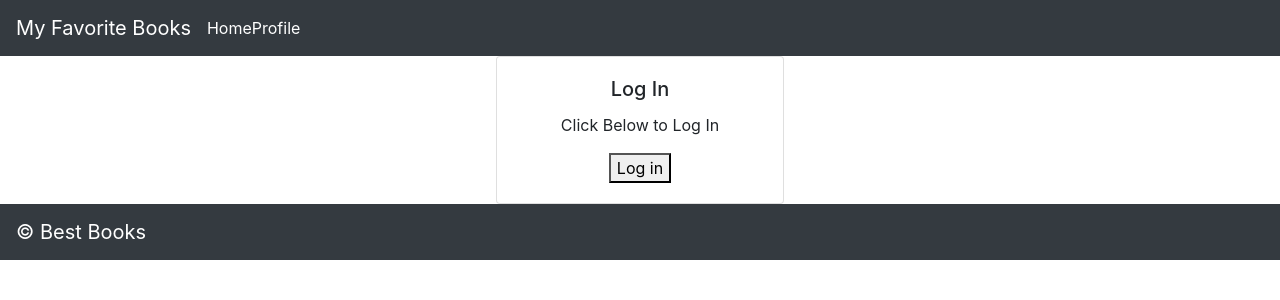
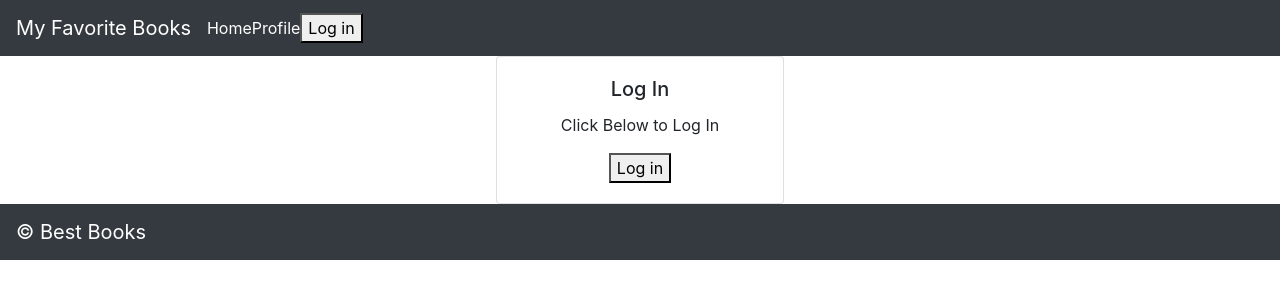
Before and after one commit to MariamAlshammari/can-of-books-frontend, a React (Create React App) app: page / in a window 1280 px wide. Shown: the top 300 px of the page. Built offline with nearby package versions, Linux system fonts and the light colour scheme.

Commit message:
edited11

```diff
--- a/src/Header.js
+++ b/src/Header.js
@@ -18,9 +18,16 @@ class Header extends React.Component {
         <Link to="/">Home</Link>
         <Link to="/profile">Profile</Link>
         {/* TODO: if the user is logged in, render the `LogoutButton` - if the user is logged out, render the `LoginButton` */}
+
         {this.props.auth0.isAuthenticated &&
 
 <LogoutButton/>
+
+}
+
+{!this.props.auth0.isAuthenticated &&
+
+<LoginButton/>
 
 }
 
```
